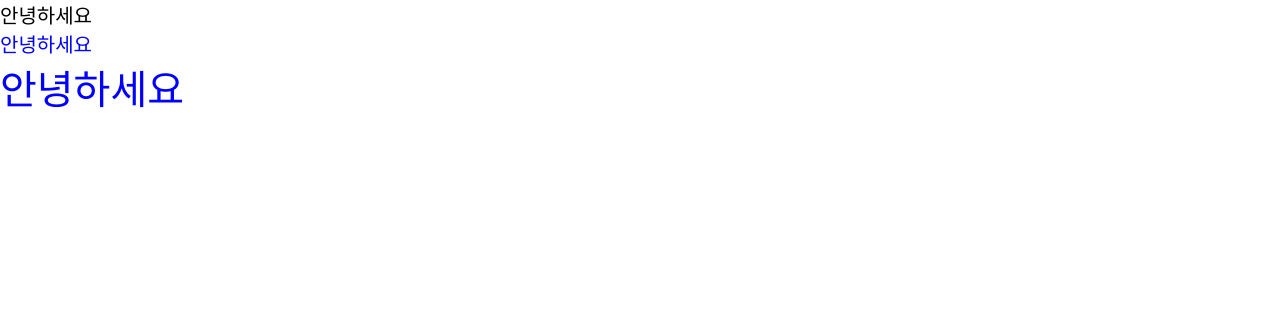
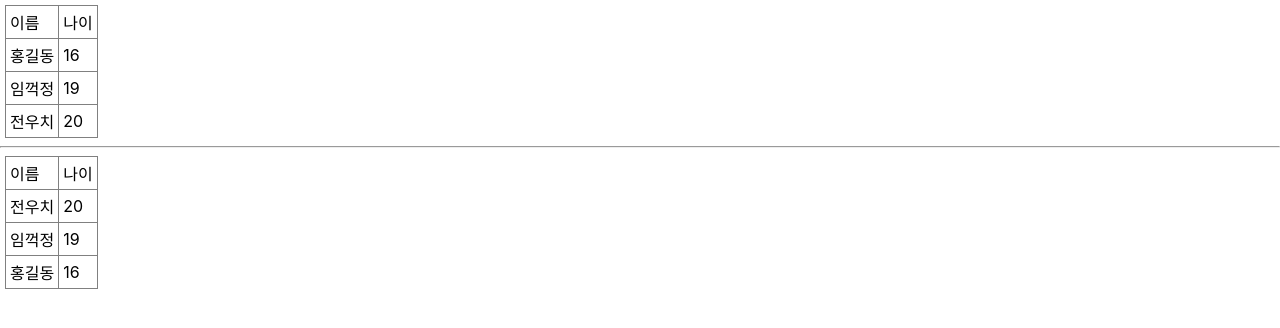
Before and after one commit to hsxxng31/ex02, a React (Create React App) app: page / in a window 1280 px wide. Shown: the top 328 px of the page. Built offline with nearby package versions, Linux system fonts and the light colour scheme.

Commit message:
src/PersonTable.tsx, css 추가

```diff
--- a/src/App.tsx
+++ b/src/App.tsx
@@ -1,12 +1,21 @@
-import Message from "./Message";
+import type { Person } from "./PersonTable";
+import PersonTable from "./PersonTable";
 
 function App() {
+  const persons1: Person[] = [
+    { id: 31, name: "홍길동", age: 16 },
+    { id: 32, name: "임꺽정", age: 19 },
+    { id: 33, name: "전우치", age: 20 },
+  ];
+  const persons2 = [...persons1];
+  persons2.reverse();
   return (
     <div>
-      <Message value="안녕하세요" />
-      <Message value="안녕하세요" color="blue" />
-      <Message value="안녕하세요" color="blue" size={40} />
+      <PersonTable persons={persons1} />
+      <hr />
+      <PersonTable persons={persons2} />
     </div>
   );
 }
+
 export default App;
--- /dev/null
+++ b/src/PersonTable.css
@@ -0,0 +1,8 @@
+table.PersonTable {
+  border-collapse: collapse;
+  margin: 5px;
+}
+table.PersonTable td {
+  border: 1px solid gray;
+  padding: 4px;
+}
--- /dev/null
+++ b/src/PersonTable.tsx
@@ -0,0 +1,29 @@
+import "./PersonTable.css";
+
+export type Person = {
+  id: number;
+  name: string;
+  age: number;
+};
+
+function PersonTable({ persons }: { persons: Person[] }) {
+  const trlist = persons.map((person) => (
+    <tr key={person.id}>
+      <td>{person.name}</td>
+      <td>{person.age}</td>
+    </tr>
+  ));
+  return (
+    <table className="PersonTable">
+      <tbody>
+        <tr key={0}>
+          <td>이름</td>
+          <td>나이</td>
+        </tr>
+        {trlist}
+      </tbody>
+    </table>
+  );
+}
+
+export default PersonTable;
--- a/src/TimesTable.tsx
+++ b/src/TimesTable.tsx
@@ -6,7 +6,7 @@ function TimesTable() {
 
   // 구구단 테이블 생성
   let timesTable = num.map((a, index) => (
-    <tr className="grayBg">
+    <tr className="">
       {num.map((b) => (
         <td>
           {b} * {a} = {a * b}
```
